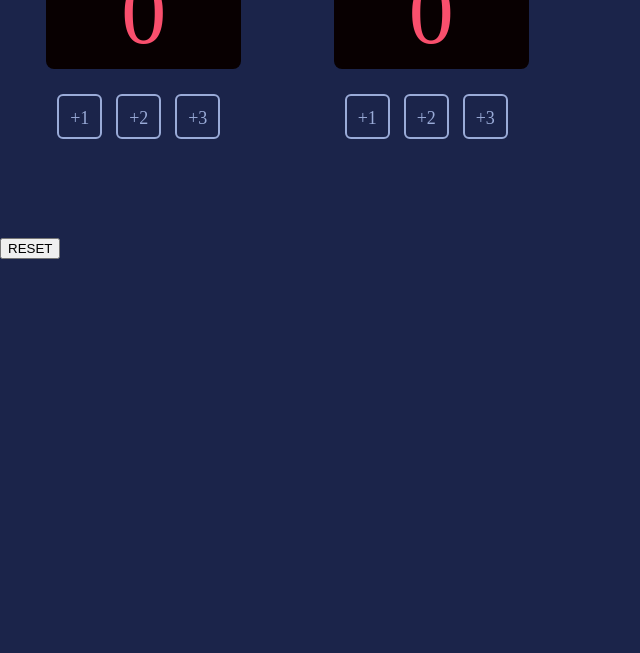
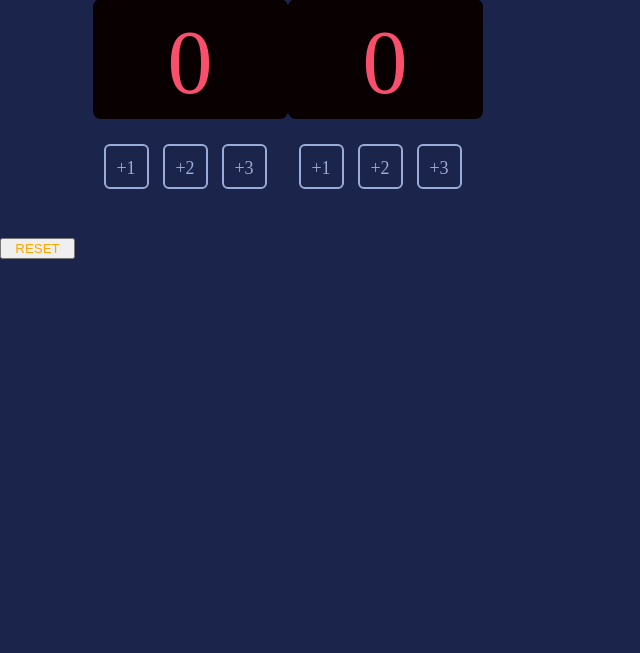
Before and after one commit to Yashpal-Singh-Rathore/scoreboard, a plain HTML site: page index.html in a window 1280 px wide. Shown: the part 147-800 px from the top of the page, without its empty margins (0-640 px from the left). Drawn offline with Linux system fonts and the light colour scheme; a web font is replaced by a local one.

Commit message:
Update index.css
centering the content and designing reset button

```diff
--- a/index.css
+++ b/index.css
@@ -50,18 +50,31 @@ body {
     border-radius: 6px;
 }
 
-
+.btn-secondary{
+    text-align: center;
+    color: orange;
+    width: 75px;
+    align-self: flex-end;
+    margin-left: auto;
+    margin-right: auto;
+}
 
 /* ----------------
         layout
 ------------------ */
 .container {
     display: flex;
-    justify-content: space-around;
-    align-items: flex-start;
+    justify-content: center;
+    align-items: center;
     width: 575px;
     height: 385px;
-    /* border: 5px solid red; */
+}
+
+.main{
+    height: 100vh;
+    display: flex;
+    justify-content: center;
+    align-items: center;
 }
 
 .inner-container {
```
